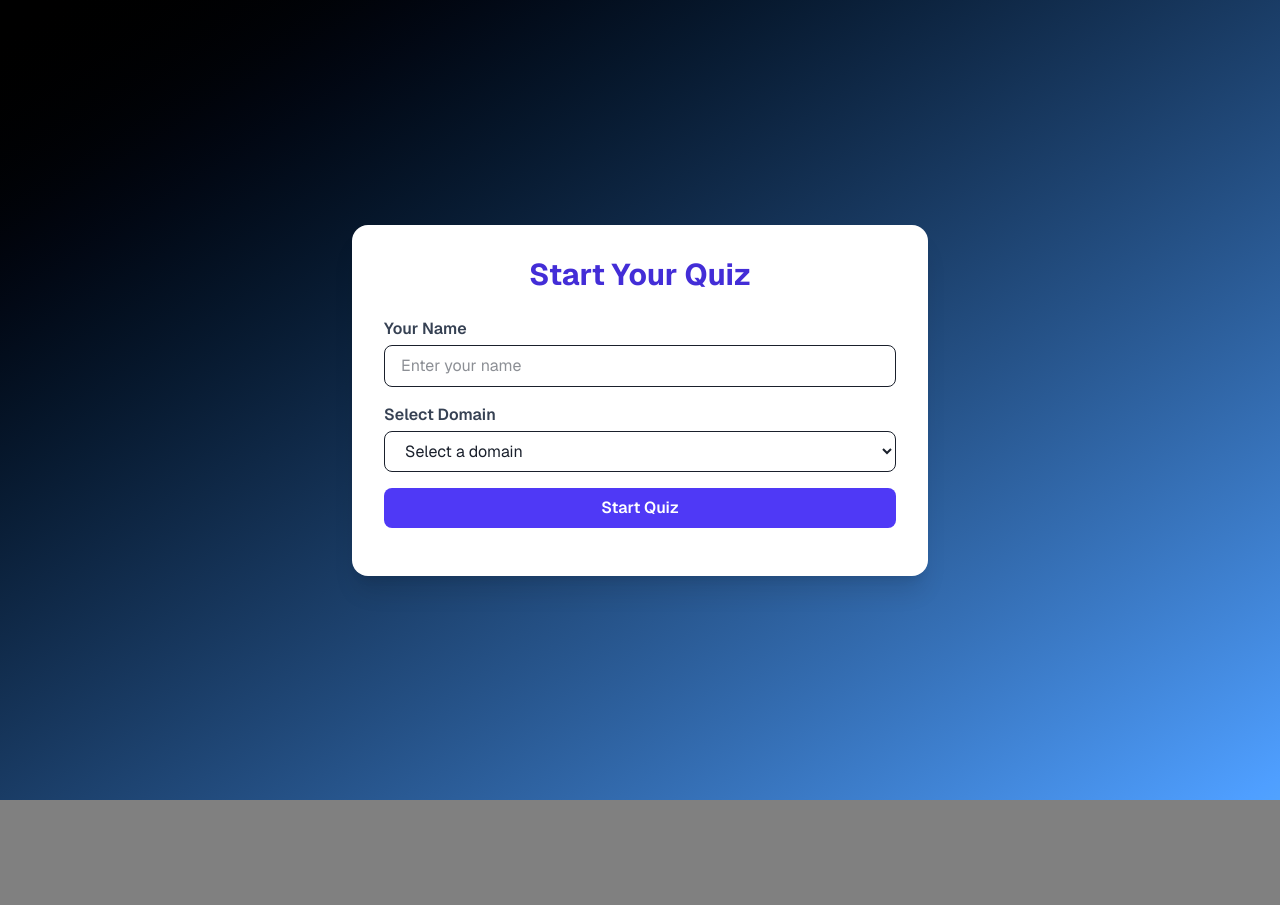
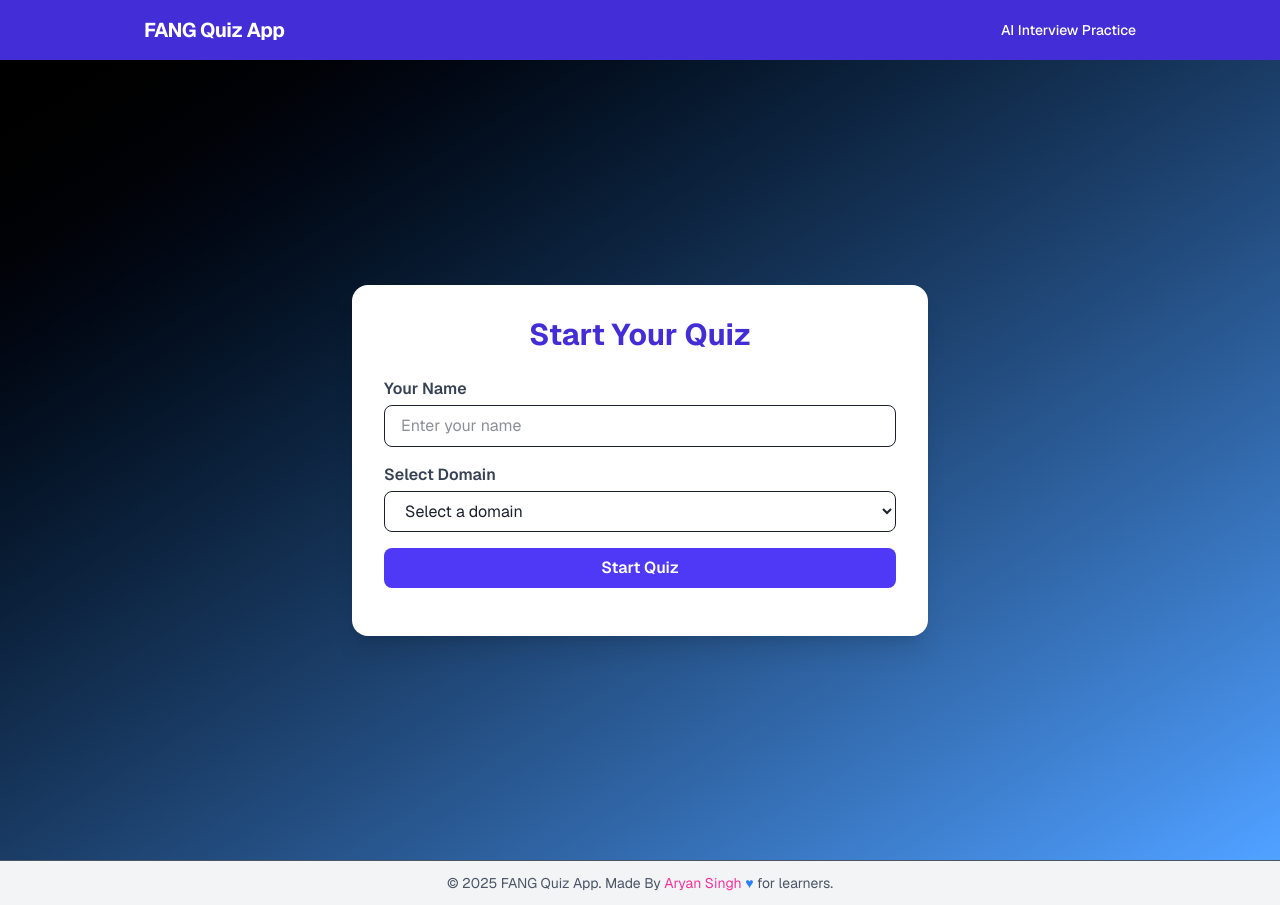
Before and after one commit to Aryansingh9285/Ai_based_MCQ, a Next.js app: page / in a window 1280 px wide. Before the commit the page ends 800 px from the top, so only its background shows below. Built offline with nearby package versions, Linux system fonts and the light colour scheme.

Commit message:
feat: add domain selection dropdown and improve form structure in HomePage

```diff
--- a/app/page.tsx
+++ b/app/page.tsx
@@ -15,6 +15,15 @@ export default function HomePage() {
   };
 
   return (
+    <>
+      {/* Header */}
+      <header className="w-full py-4 bg-indigo-700 text-white shadow-md">
+        <div className="max-w-5xl mx-auto px-4 flex items-center justify-between">
+          <h1 className="text-xl font-bold tracking-tight">FANG Quiz App</h1>
+          <span className="text-sm font-medium">AI Interview Practice</span>
+        </div>
+      </header>
+
       <main className="min-h-screen flex items-center justify-center bg-gradient-to-br from-black to-blue-400 px-4 sm:px-6 lg:px-8 overflow-auto">
         <div className="bg-white rounded-2xl shadow-xl w-full max-w-md sm:max-w-lg md:max-w-xl p-6 sm:p-8 space-y-6">
           <h1 className="text-2xl sm:text-3xl font-bold text-indigo-700 text-center">Start Your Quiz</h1>
@@ -68,5 +77,11 @@ export default function HomePage() {
           </form>
         </div>
       </main>
+
+      {/* Footer */}
+      <footer className="w-full py-3 bg-gray-100 text-gray-600 text-center text-sm border-t">
+        &copy; {new Date().getFullYear()} FANG Quiz App. Made By <span className="text-pink-500">Aryan Singh</span>  <span className="text-blue-500">♥</span> for learners.
+      </footer>
+    </>
   );
 }
```
Lines whose indentation alone changed are shown as unchanged.
